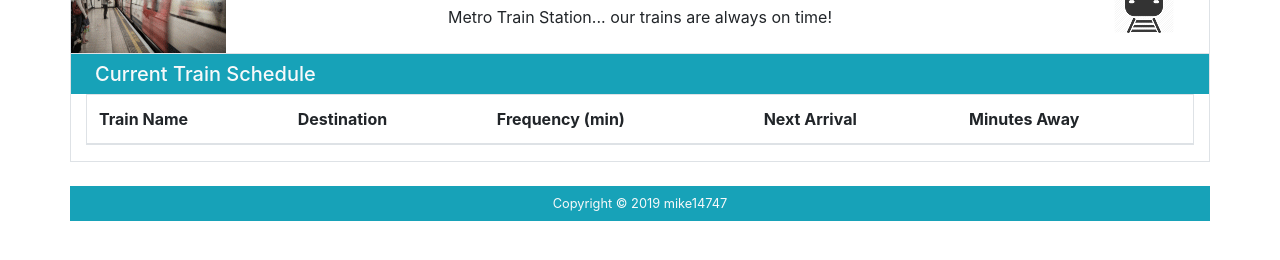
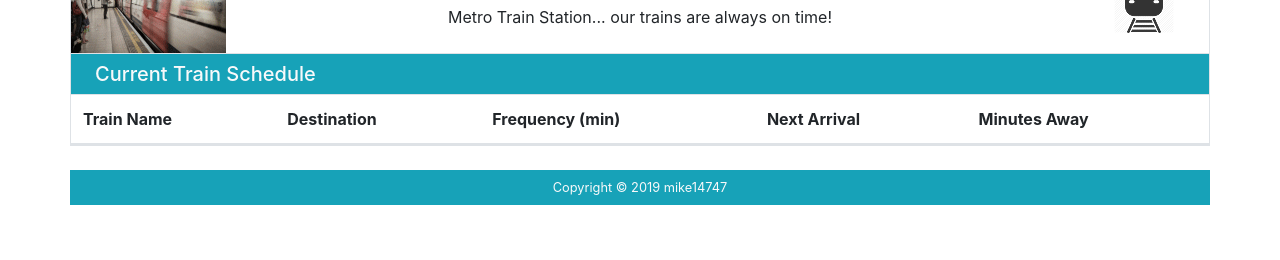
Before and after one commit to mike14747/Train-Scheduler, a plain HTML site: page index.html in a window 1280 px wide. Shown: the part 190-450 px from the top of the page. Drawn offline with nearby package versions, Linux system fonts and the light colour scheme; no server answers; a script that the page names is missing.

Commit message:
fixed the table padding and margins

```diff
--- a/index.html
+++ b/index.html
@@ -177,8 +177,8 @@
                 <h5 class="m-0">Current Train Schedule</h5>
             </div>
 
-            <div class="col-12 table_overflow">
-                <table class="table border rounded">
+            <div class="col-12 table_overflow p-0">
+                <table class="table border-bottom rounded m-0">
                     <thead>
                         <tr>
                             <th>Train Name</th>
```
